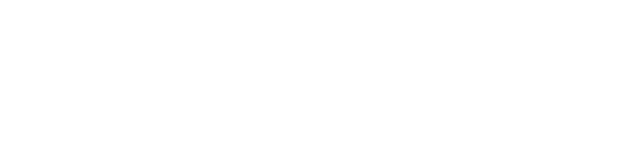
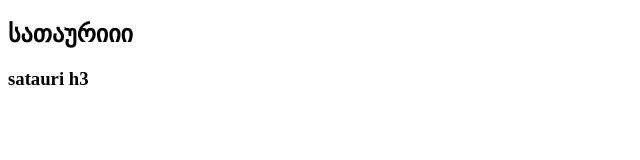
Before and after one commit to tsg-tsotne/2-proj, a plain HTML site: page index.html in a window 1280 px wide. Shown: the whole page, without its empty margins (0-640 px from the left). Drawn offline with Linux system fonts and the light colour scheme.

Commit message:
დავამატე h2.h3
damatebulia elementebi Tavisi teqstit

```diff
--- a/index.html
+++ b/index.html
@@ -5,6 +5,9 @@
 	<title></title>
 </head>
 <body>
-
+ <h2>სათაურიიი</h2>
+ <h3>
+ 	satauri h3
+ </h3>
 </body>
 </html>
```
